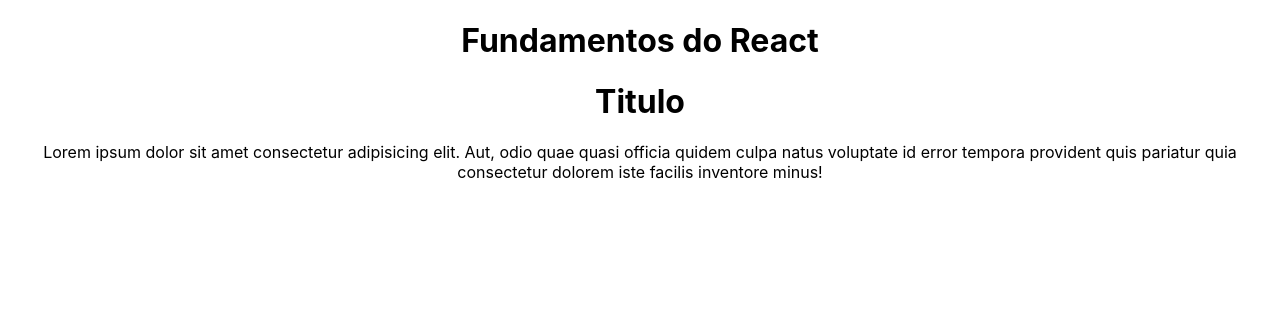
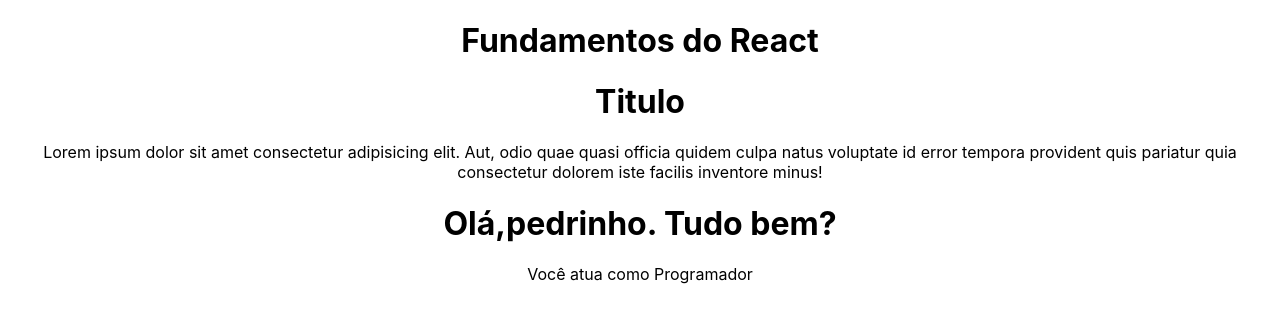
Before and after one commit to pedrocauan/entendendo_o_react, a React (Create React App) app in the folder 2_FUNDAMENTOS/fundamentos/: page / in a window 1280 px wide. Shown: the top 322 px of the page. Built offline with nearby package versions, Linux system fonts and the light colour scheme; the HTML template or start-up script is replaced by a standard one.

Commit message:
Template Expressions

```diff
--- a/2_FUNDAMENTOS/fundamentos/src/App.js
+++ b/2_FUNDAMENTOS/fundamentos/src/App.js
@@ -2,6 +2,7 @@
 
 //components
 import FirstComponent from "./components/FirstComponent"
+import TemplateExpressions from './components/TemplateExpressions';
 
 //styles | css
 import './App.css';
@@ -13,6 +14,7 @@
     <div className="App">
       <h1>Fundamentos do React</h1>
       <FirstComponent></FirstComponent>
+      <TemplateExpressions></TemplateExpressions>
     </div>
   );
 }
--- a/2_FUNDAMENTOS/fundamentos/src/components/FirstComponent.js
+++ b/2_FUNDAMENTOS/fundamentos/src/components/FirstComponent.js
@@ -6,8 +6,11 @@
     //O JSX  é o html do REACT, nele serão exibidas as tags HTML renderizadas no navegador
     //alguns atributos do CSS podem gerar conflitos com o css e voce terá que trocar
     //Atributos:
+    // class | className
 
-    // class | className
+    //Template Expressions
+        //Template expressions é o recurso do react que nos permite executar javascript  no JSX
+        // Uma Template Expression é representada pelos caracteres {}
 
 
     return (
--- /dev/null
+++ b/2_FUNDAMENTOS/fundamentos/src/components/TemplateExpressions.js
@@ -0,0 +1,24 @@
+//Template Expressions
+        //Template expressions é o recurso do react que nos permite executar javascript  no JSX
+        // Uma Template Expression é representada pelos caracteres {}
+
+const TemplateExpressions = () => {
+    const name = "pedrinho"
+    const data = {
+        age: 22,
+        job: "Programador",
+    }
+
+    return(
+        <div>
+            {/*Colocando o conteudo da variavel nome na template expression*/}
+            <h1>Olá,{name}. Tudo bem?</h1>
+            <p>Você atua como {data.job}</p>
+            {/*Logando com a temlate expression*/}
+            <p>{console.log("Log com o JSX do react")}</p>
+        </div>
+    )
+}
+
+
+export default TemplateExpressions
```
